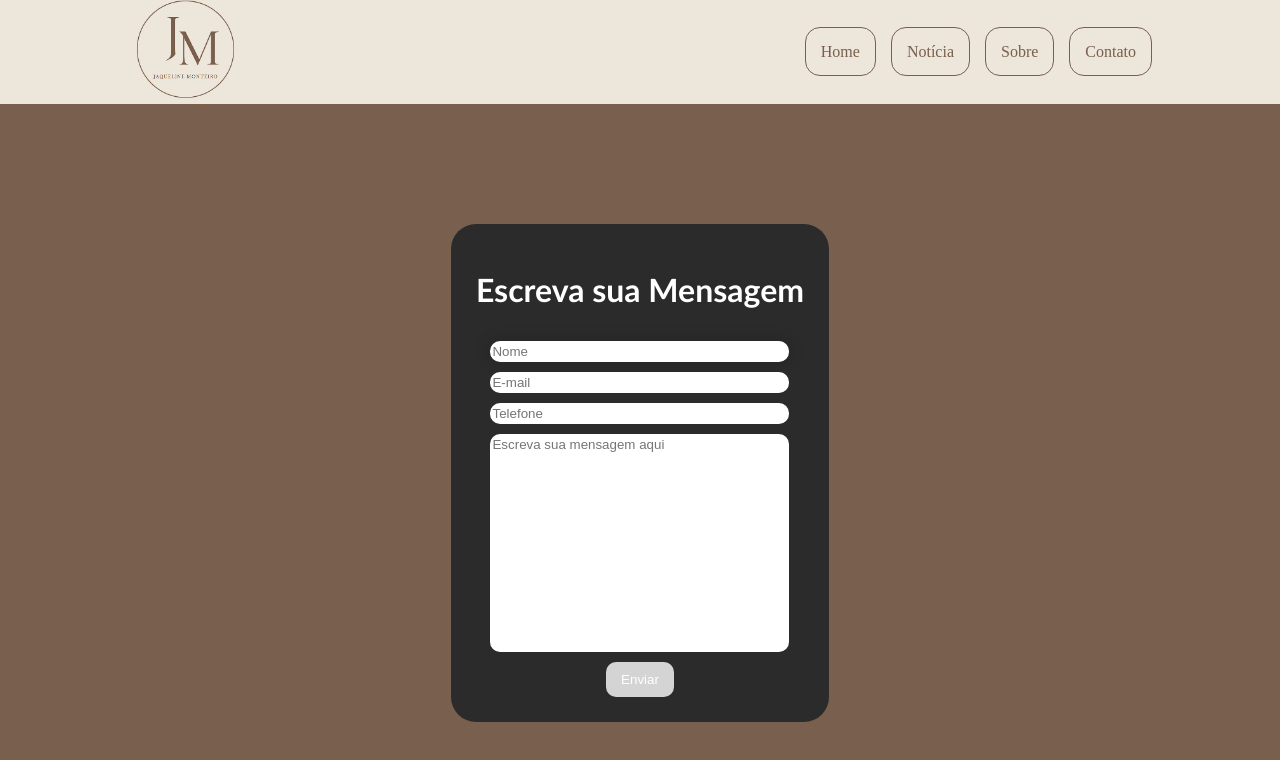
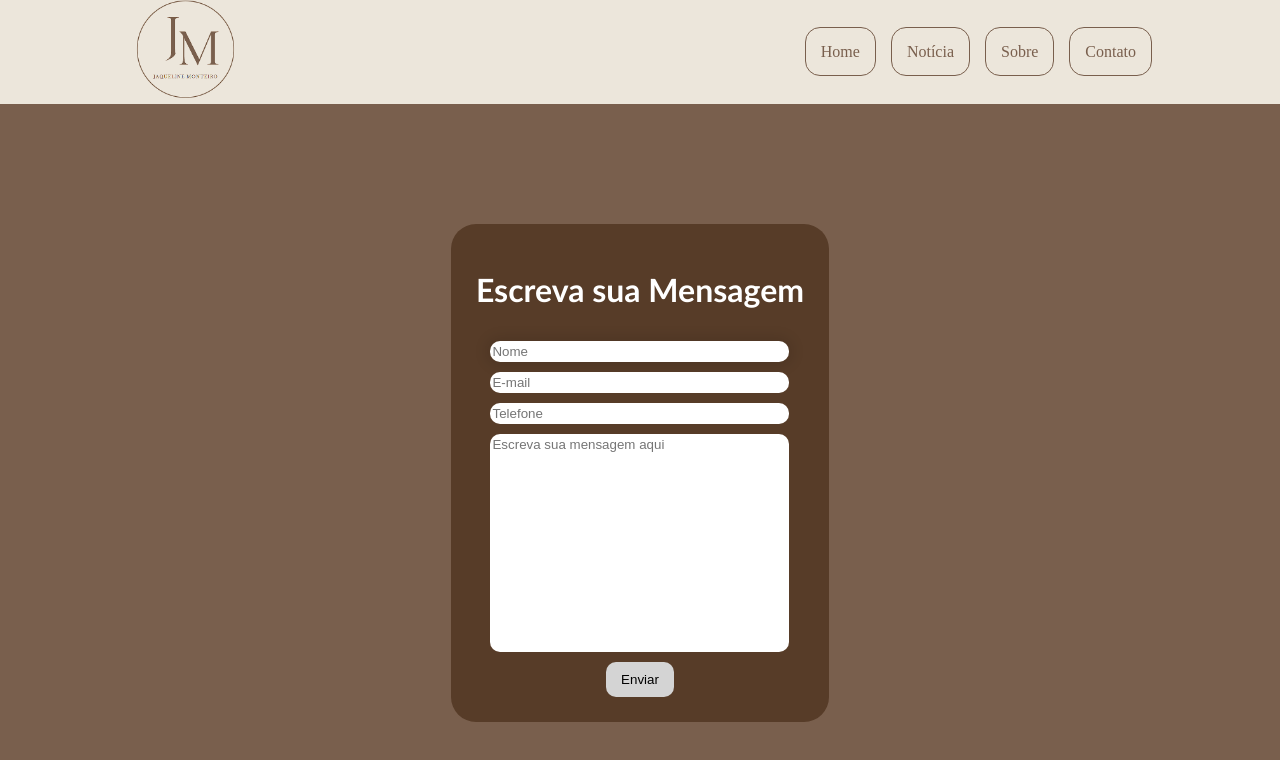
Before and after one commit to jaqueline2128/portifolio, a React (Vite) app: page /contato in a window 1280 px wide. In both pictures the pointer is over the button "Enviar". Shown: the top 760 px of the page. Built offline with nearby package versions, Linux system fonts and the light colour scheme.

Commit message:
Update Contatos.css

```diff
--- a/src/componentes/contatos/Contatos.css
+++ b/src/componentes/contatos/Contatos.css
@@ -9,7 +9,7 @@
     flex-direction: column;
     align-items: center;
     justify-content: center;
-    background-color: #2B2B2B;
+    background-color: #573c28;
     padding: 25px;
     border-radius: 25px;
 
@@ -61,7 +61,7 @@
     padding-left: 15px;
     padding-right: 15px;
     padding-bottom: 10px;
-    color: white;
+    color: black;
 }
 .titulo{
     font-family: 'Gill Sans', 'Gill Sans MT', Calibri, 'Trebuchet MS', sans-serif;
```
